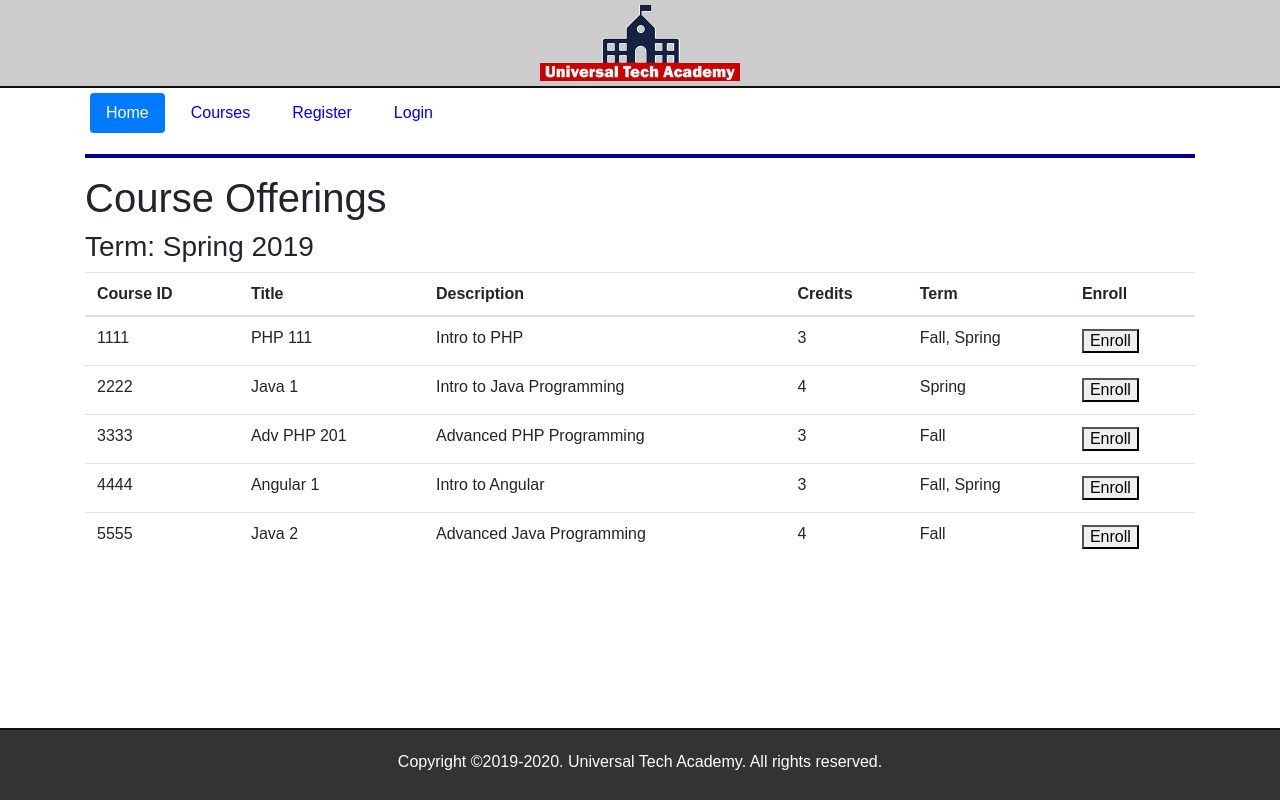
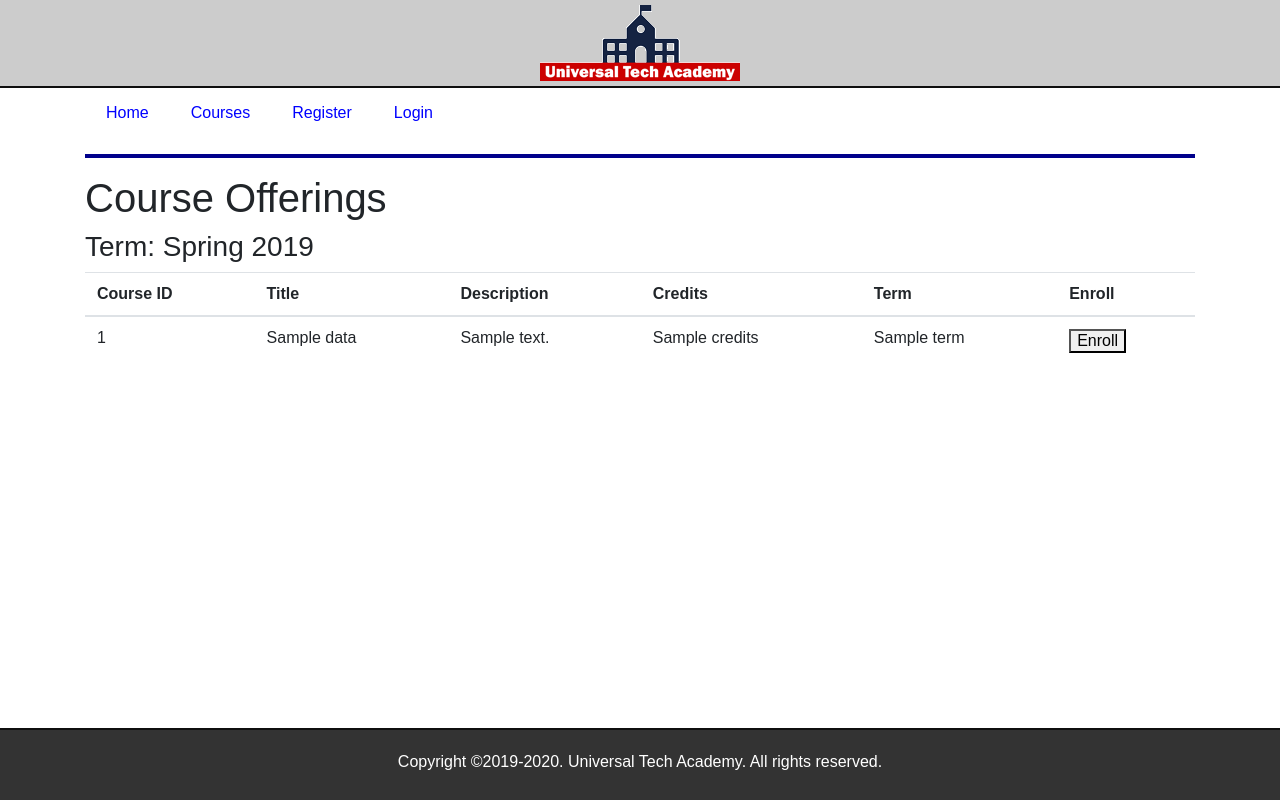
Before and after one commit to samridhiprasad19/retail_banking_project, a Python web app: template application/templates/courses.html in a window 1280 px wide. Run offline with Jinja, Linux system fonts and the light colour scheme; the template is opened without the code that fills it: most values are stand-ins (such as "Sample title", 1, 10 or a date in 2020); some libraries are stand-ins or nearby versions.

Commit message:
passing data to view

```diff
--- a/application/templates/courses.html
+++ b/application/templates/courses.html
@@ -3,8 +3,8 @@
     {% block content %}
     <h1>Course Offerings</h1>
 
-    <!--  Display the Term and Year here --->
-    <h3>Term: Spring 2019</h3>
+    <!--  Display the Term and Year here -->
+   <h3>Term: Spring 2019</h3>
 
     <div>
         <table class="table table-hover">
@@ -19,58 +19,18 @@
             </tr>
             </thead>
             <tbody>
-
-            <!-- Construct the rest of courses here -->
+            {% for data in courseData %}
             <tr>
-                <td scope='row'>1111</td>
-                <td>PHP 111</td>
-                <td>Intro to PHP</td>
-                <td>3</td>
-                <td>Fall, Spring</td>
+                <td scope = "row">{{data["courseId"]}}</td>
+                <td>{{data['title']}}</td>
+                <td>{{data['description']}}</td>
+                <td>{{data['credits']}}</td>
+                <td>{{data['term']}}</td>
                 <td>
                     <button>Enroll</button>
                 </td>
             </tr>
-            <tr>
-                <td scope='row'>2222</td>
-                <td>Java 1</td>
-                <td>Intro to Java Programming</td>
-                <td>4</td>
-                <td>Spring</td>
-                <td>
-                    <button>Enroll</button>
-                </td>
-            </tr>
-            <tr>
-                <td scope='row'>3333</td>
-                <td>Adv PHP 201</td>
-                <td>Advanced PHP Programming</td>
-                <td>3</td>
-                <td>Fall</td>
-                <td>
-                    <button>Enroll</button>
-                </td>
-            </tr>
-            <tr>
-                <td scope='row'>4444</td>
-                <td>Angular 1</td>
-                <td>Intro to Angular</td>
-                <td>3</td>
-                <td>Fall, Spring</td>
-                <td>
-                    <button>Enroll</button>
-                </td>
-            </tr>
-            <tr>
-                <td scope='row'>5555</td>
-                <td>Java 2</td>
-                <td>Advanced Java Programming</td>
-                <td>4</td>
-                <td>Fall</td>
-                <td>
-                    <button>Enroll</button>
-                </td>
-            </tr>
+            {% endfor %}
             </tbody>
         </table>
     </div>
--- a/application/templates/includes/nav.html
+++ b/application/templates/includes/nav.html
@@ -1,10 +1,10 @@
     <header>
         <nav>
             <ul class="nav nav-pills">
-                <li class="nav-item"><a href = "{{url_for('index')}}" class="nav-link active">Home</a></li>
-                <li class="nav-item"><a href="{{url_for('courses')}}" class="nav-link">Courses</a></li>
-                <li class="nav-item"><a href="{{url_for('register')}}" class="nav-link">Register</a></li>
-                <li class="nav-item"><a href="{{url_for('login')}}" class="nav-link">Login</a></li>
+                <li class="nav-item"><a href = "{{url_for('index')}}" class="nav-link"{% if index %} active {% endif %}>Home</a></li>
+                <li class="nav-item"><a href="{{url_for('courses')}}" class="nav-link" {% if courses %} active {% endif %}>Courses</a></li>
+                <li class="nav-item"><a href="{{url_for('register')}}" class="nav-link"{% if register %} active {% endif %}>Register</a></li>
+                <li class="nav-item"><a href="{{url_for('login')}}" class="nav-link"{% if login %} active {% endif %}>Login</a></li>
             </ul>
         </nav>
         <hr style="clear:both">
```
Also changed, not shown: application/routes.py (+5 -3 lines).
